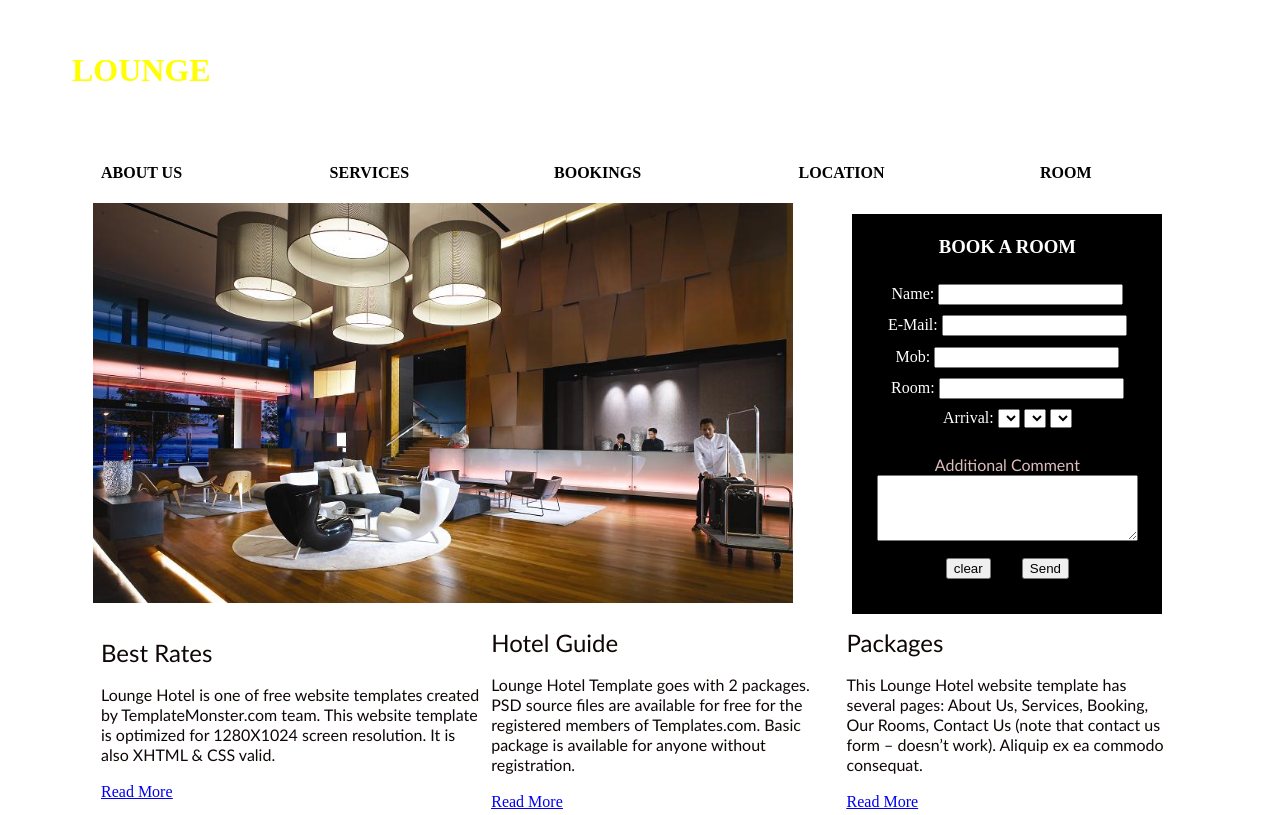
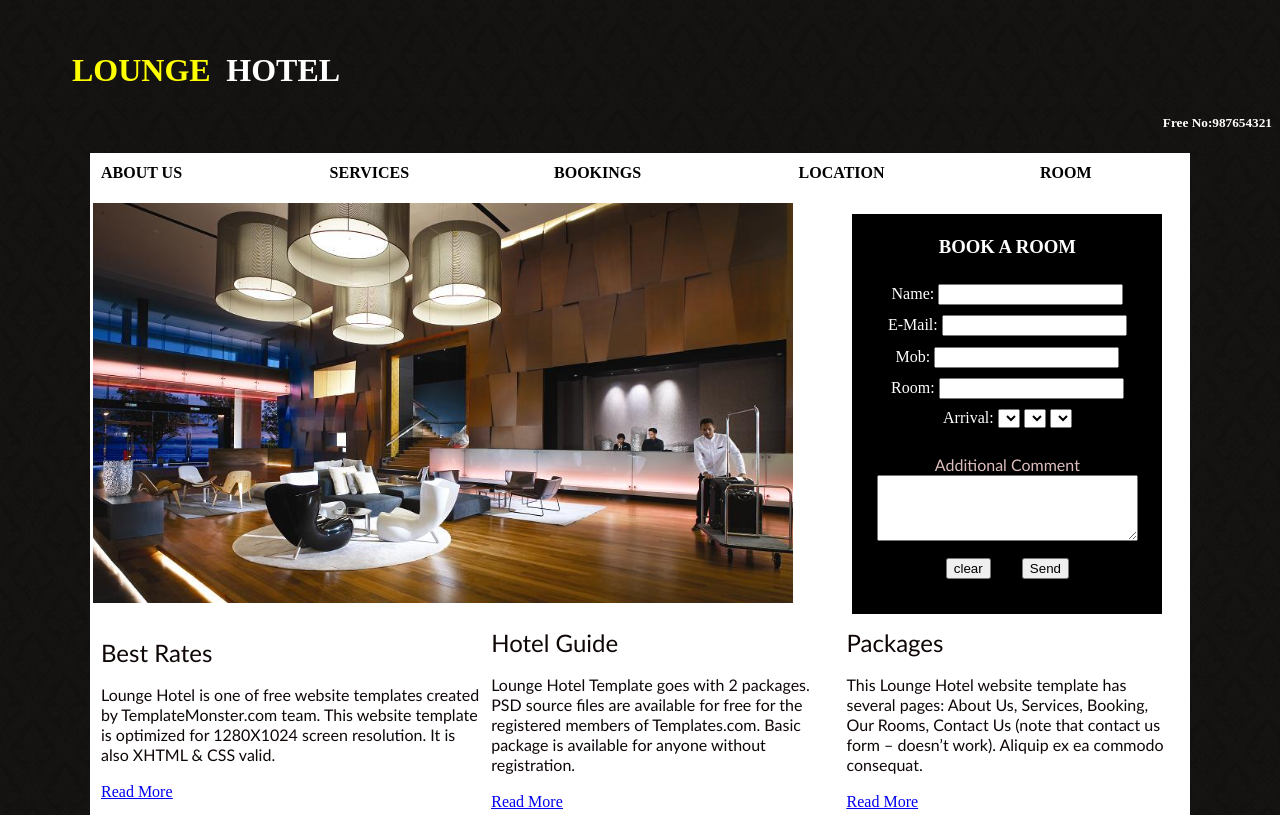
Before and after one commit to madhviasthana/Hotel_booking, a plain HTML site: page index.html in a window 1280 px wide. Shown: the top 815 px of the page. Drawn offline with Linux system fonts and the light colour scheme; files whose address does not match are found by name.

Commit message:
Update index.html

```diff
--- a/index.html
+++ b/index.html
@@ -6,7 +6,7 @@ Webpage
 </title>
 </head>
 
-<body background="b.gif">
+<body background="html/b.gif">
 <br>
 <h1><pre><font color="yellow" face="Castellar">        LOUNGE</font> <font color="white" face="Castellar">HOTEL</font></pre></h1>
 
```
